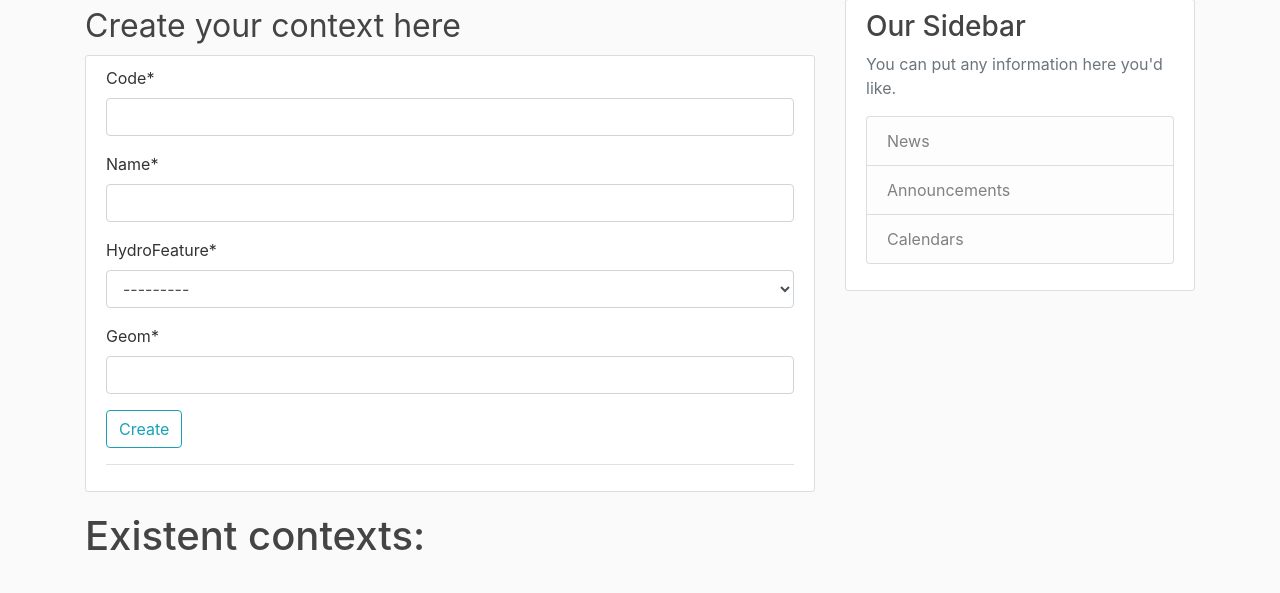
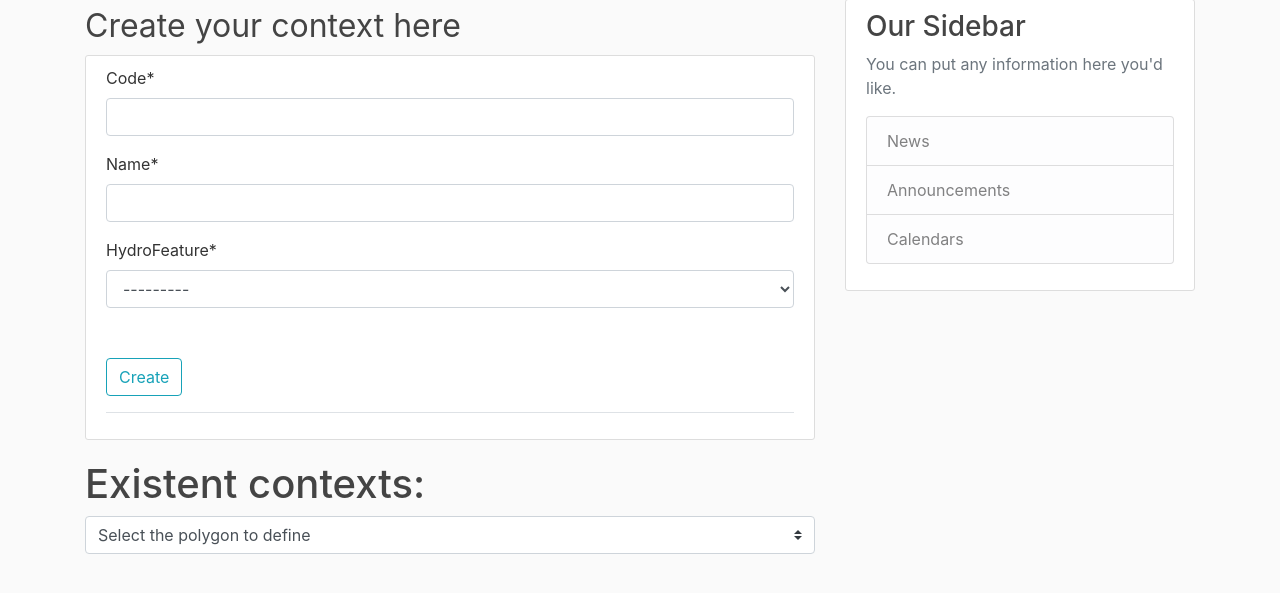
Before and after one commit to RiverCure/Rivercure-Portal, a Django app: page /context/ in a window 1280 px wide. Shown: the part 81-674 px from the top of the page. Run offline with Django 3.2, Linux system fonts and the light colour scheme; data that the repository does not hold is empty; some libraries are stand-ins or nearby versions.

Commit message:
started implementing context geom definition

```diff
--- a/context/forms.py
+++ b/context/forms.py
@@ -8,6 +8,6 @@
 class ContextForm(ModelForm):
     class Meta:
         model = e_Context
-        fields = ('code', 'Name', 'hydroFeature', 'geom')
-        widgets = {#'hydroFeature': LeafletWidget(),
-                    'geom': LeafletWidget()}
+        fields = ('code', 'Name', 'hydroFeature')
+        # widgets = {'hydroFeature': LeafletWidget(),
+        #             'geom': LeafletWidget()}
--- a/context/static/context/css/style.css
+++ b/context/static/context/css/style.css
@@ -1,8 +1,12 @@
-.django-leaflet-raw-textarea {
+#my_map {
+  height: 500px;
+  cursor: pointer;
+  margin-bottom: 10px;
+}
+#my_map .django-leaflet-raw-textarea {
   width: 100%;
 }
-
-#mouse-latlng {
+#my_map #mouse-latlng {
   border: 2px solid #777;
   border-top-color: #777777;
   border-top-style: solid;
@@ -18,4 +22,8 @@
   background: rgba(255, 255, 255, 0.5);
 }
 
+select {
+  margin-bottom: 50px;
+}
+
 /*# sourceMappingURL=style.css.map */
--- a/context/static/context/sass/map/map.scss
+++ b/context/static/context/sass/map/map.scss
@@ -1,3 +1,8 @@
+#my_map {
+    height: 500px;
+    cursor: pointer;
+    margin-bottom: 10px;
+
     .django-leaflet-raw-textarea {
         width:100%;
     }
@@ -17,3 +22,8 @@
         box-sizing: border-box;
         background: rgba(255, 255, 255, 0.5);
     }
+}
+
+select {
+    margin-bottom: 50px;
+}
--- a/context/templates/context/context.html
+++ b/context/templates/context/context.html
@@ -11,6 +11,8 @@
 
     <script>
         document.addEventListener('DOMContentLoaded', () => {
+            //const polygonType = {"Domain", "Boundary", "River", "RiverBorders"};
+
             window.addEventListener("map:init", e => {
                 const map = e.detail.map;
                 //create a div on the map to see the current mouse lat and lon
@@ -24,6 +26,104 @@
                 //add the listener to update the values
                 map.addEventListener('mousemove', e => {
                     document.querySelector("#mouse-latlng").innerHTML = "Lat: " + e.latlng.lat.toFixed(5)+ " Lon: " + e.latlng.lng.toFixed(5);
+                });
+
+
+
+                //Polygon drawing controls
+                drawnPolygn = new L.FeatureGroup();
+                map.addLayer(drawnPolygn);
+                drawControl = new L.Control.Draw({
+                    //leave only polygon option in the control
+                    draw: {
+                        marker: false,
+                        circlemarker: false,
+                        rectangle: false,
+                        circle: false,
+                        polygon: {
+                            shapeOptions: {
+                                fill: false
+                            }
+                        },
+                        polyline: {
+                            allowIntersection: false
+                        },
+                    },
+                    edit: {
+                        featureGroup: drawnPolygn,
+                        allowIntersection: false,
+                    }
+                });
+                map.addControl(drawControl);
+
+                map.on("draw:drawstart", e => {
+                    let polygonType = document.querySelector("#polygon-type").value;
+
+                    switch(polygonType) {
+                        case "none":
+                            alert("Please select a polygon type");
+                            //stop drawing
+                            document.querySelector('a[title="Cancel drawing"]').click();
+                            break;
+                        case "River":
+                        case "Boundary":
+                            if(e.layerType == "polygon") {
+                                alert("Invalid shape for selected polygon");
+                                //stop drawing
+                                document.querySelector('a[title="Cancel drawing"]').click();
+                            }
+                            break;
+                        default:
+                            if(e.layerType == "polyline") {
+                                alert("Invalid shape for selected polygon");
+                                //stop drawing
+                                document.querySelector('a[title="Cancel drawing"]').click();
+                            }
+                    }
+                });
+
+                map.on("draw:created", e => {
+                    drawnPolygn.addLayer(e.layer);
+                });
+
+                //function to enable polygon drawing and disable polyline
+                function enablePolygon() {
+                    drawControl.setDrawingOptions({
+                        polygon: {
+                            shapeOptions: {
+                                fill: true
+                            }
+                        },
+                    });
+                }
+                //function to enable polyline drawing and disable polygon
+                function enablePolyline() {
+                    drawControl.setDrawingOptions({
+                        polyline: {
+                            allowIntersection: false
+                        },
+                    });
+                }
+
+                //enable controls when users changes the select polygon
+                document.querySelector("#polygon-type").addEventListener("change", e => {
+                    switch(e.target.value) {
+                        case "none":
+                            alert("Please select a polygon type");
+                            //stop drawing
+                            e.stopPropagation();
+                            break;
+                        case "Domain":
+                            enablePolygon();
+                            break;
+                        case "Boundary":
+                            break;
+                        case "River":
+                            enablePolyline();
+                            break;
+                        case "RiverMargins":
+                            break;
+                    }
                 });
             });
         });
@@ -52,4 +152,13 @@
     {% endfor %}
 
 
+    {% leaflet_map "my_map" %}
+    <select name="polygon-type" id="polygon-type" class="browser-default custom-select">
+        <option value="none" selected disabled>Select the polygon to define</option>
+        <option value="Domain">Domain</option>
+        <option value="Boundary">Boundary</option>
+        <option value="River">River</option>
+        <option value="RiverMargins">River Margins</option>
+    </select>
+
 {% endblock %}
```
Lines whose indentation alone changed are shown as unchanged.
